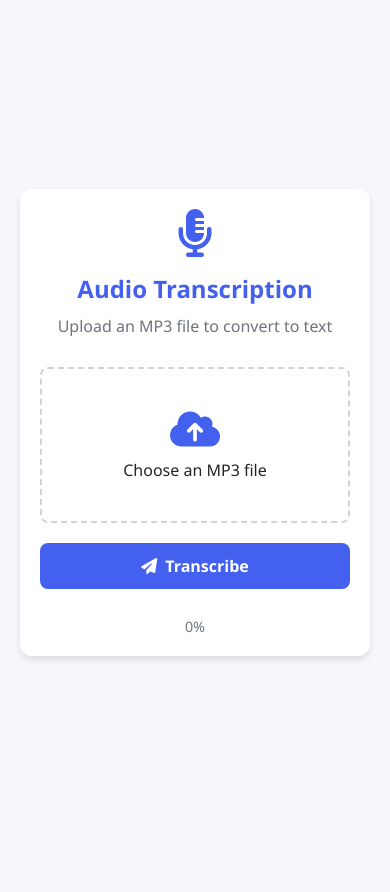
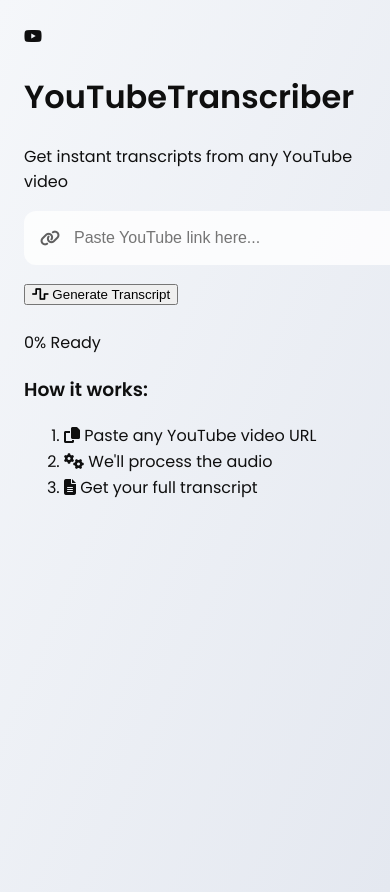
Before and after one commit to rishijeet/ytsynopsis, a FastAPI app: page / in a window 390 px wide; the page is wider, and only the part inside the window is pictured. Before the commit the page ends 660 px from the top of that part, so only its background shows below. Run offline with FastAPI, Linux system fonts and the light colour scheme.

Commit message:
UI change and direct YT link capability

```diff
--- a/app/main.py
+++ b/app/main.py
@@ -15,6 +15,7 @@
 import logging
 from pydantic import BaseModel
 import time
+from app.utils.youtube import download_audio
 
 # Load environment variables
 load_dotenv()
@@ -62,29 +63,36 @@
 async def home(request: Request):
     return templates.TemplateResponse("index.html", {"request": request})
 
-@app.post("/transcribe", response_class=HTMLResponse)
-async def transcribe_ui(request: Request, file: UploadFile = File(...)):
+@app.post("/transcribe")
+async def transcribe(request: Request, youtube_url: str = Form(...)):
     try:
-        with tempfile.NamedTemporaryFile(delete=False, suffix=".mp3") as tmp:
-            tmp.write(await file.read())
-            result = model.transcribe(tmp.name)
-            transcript = result["text"]
-        os.unlink(tmp.name)
+        if not youtube_url.startswith(('http://', 'https://')):
+            raise ValueError("Invalid URL format")
 
-        # Debug print to verify transcript
-        print(f"DEBUG - Transcript: {transcript}")
+        audio_path = download_audio(youtube_url)
 
-        return templates.TemplateResponse(
-            "result.html",
-            {
-                "request": request,
-                "transcript": transcript
-            }
-        )
+        try:
+            result = model.transcribe(audio_path)
+            return templates.TemplateResponse(
+                "result.html",
+                {"request": request, "transcript": result["text"]}
+            )
+        finally:
+            # Ensure cleanup even if transcription fails
+            if os.path.exists(audio_path):
+                os.unlink(audio_path)
+                temp_dir = os.path.dirname(audio_path)
+                if temp_dir.startswith(tempfile.gettempdir()):
+                    try:
+                        os.rmdir(temp_dir)
+                    except OSError:
+                        pass
+
     except Exception as e:
         return templates.TemplateResponse(
             "error.html",
-            {"request": request, "error": str(e)}
+            {"request": request, "error": str(e)},
+            status_code=400
         )
 
 # New endpoint for progress updates
--- a/requirements.txt
+++ b/requirements.txt
@@ -7,3 +7,4 @@
 ffmpeg-python
 python-dotenv
 pydantic
+yt-dlp
--- a/static/script.js
+++ b/static/script.js
@@ -107,3 +107,55 @@
         window.location.href = "/result";  // Redirect when done
     }
 };
+
+document.querySelector('form').addEventListener('submit', async (e) => {
+    e.preventDefault();
+
+    const form = e.target;
+    const formData = new FormData(form);
+    const youtubeUrl = formData.get('youtube_url');
+
+    try {
+        // Show loading state
+        document.getElementById('progressContainer').style.display = 'block';
+
+        const response = await fetch('/transcribe', {
+            method: 'POST',
+            headers: {
+                'Content-Type': 'application/x-www-form-urlencoded',
+            },
+            body: `youtube_url=${encodeURIComponent(youtubeUrl)}`
+        });
+
+        if (!response.ok) {
+            const errorData = await response.json();
+            throw new Error(errorData.detail || "Transcription failed");
+        }
+
+        const result = await response.text();
+        document.open();
+        document.write(result);
+        document.close();
+
+    } catch (error) {
+        console.error('Error:', error);
+        showErrorToast(error.message);  // Implement this UI function
+    } finally {
+        // Hide loading state
+        document.getElementById('progressContainer').style.display = 'none';
+    }
+});
+
+// static/script.js - Ensure proper form encoding
+async function submitForm() {
+  const formData = new URLSearchParams();
+  formData.append('youtube_url', youtubeUrlInput.value);
+
+  const response = await fetch('/transcribe', {
+    method: 'POST',
+    body: formData,
+    headers: {
+      'Content-Type': 'application/x-www-form-urlencoded',
+    }
+  });
+}
--- a/static/style.css
+++ b/static/style.css
@@ -1,139 +1,136 @@
+/* ======================== */
+/* Enhanced YouTube Transcriber Styles */
+/* ======================== */
 :root {
-    --primary: #4361ee;
-    --secondary: #3f37c9;
-    --light: #f8f9fa;
-    --dark: #212529;
-    --success: #4cc9f0;
-    --shadow: 0 4px 6px rgba(0, 0, 0, 0.1);
+  /* Modern YouTube-inspired palette */
+  --yt-red: #FF0000;
+  --yt-dark: #0F0F0F;
+  --yt-light: #F1F1F1;
+  --yt-gray: #606060;
+  --yt-blue: #3EA6FF;
+
+  /* Glassmorphism effects */
+  --glass-light: rgba(255, 255, 255, 0.25);
+  --glass-dark: rgba(0, 0, 0, 0.1);
+  --glass-border: rgba(255, 255, 255, 0.18);
+
+  /* Spacing system */
+  --space-xs: 0.5rem;
+  --space-sm: 1rem;
+  --space-md: 1.5rem;
+  --space-lg: 2rem;
+  --space-xl: 3rem;
 }
 
-* {
-    margin: 0;
-    padding: 0;
-    box-sizing: border-box;
-    font-family: 'Segoe UI', Tahoma, Geneva, Verdana, sans-serif;
+/* ======================== */
+/* Base Modernization */
+/* ======================== */
+body {
+  font-family: 'Poppins', -apple-system, BlinkMacSystemFont, sans-serif;
+  background: linear-gradient(to bottom right, #f5f7fa, #e4e8f0);
+  color: var(--yt-dark);
+  min-height: 100vh;
+  line-height: 1.6;
+  padding: var(--space-md);
 }
 
-body {
-    background-color: #f5f7fb;
-    color: var(--dark);
-    min-height: 100vh;
-    display: flex;
-    justify-content: center;
-    align-items: center;
-    padding: 20px;
-}
-
-.container {
-    width: 100%;
-    max-width: 800px;
-}
-
+/* ======================== */
+/* Enhanced Card System */
+/* ======================== */
 .card {
-    background: white;
-    border-radius: 12px;
-    box-shadow: var(--shadow);
-    padding: 30px;
-    transition: transform 0.3s ease;
+  background: var(--glass-light);
+  backdrop-filter: blur(12px);
+  border-radius: 16px;
+  border: 1px solid var(--glass-border);
+  box-shadow: 0 8px 32px var(--glass-dark);
+  padding: var(--space-lg);
+  transition: all 0.3s cubic-bezier(0.25, 0.8, 0.25, 1);
 }
 
 .card:hover {
-    transform: translateY(-5px);
+  transform: translateY(-4px);
+  box-shadow: 0 12px 40px rgba(0, 0, 0, 0.15);
 }
 
-.header {
-    text-align: center;
-    margin-bottom: 30px;
+/* ======================== */
+/* Modern Form Elements */
+/* ======================== */
+.input-group {
+  position: relative;
+  margin-bottom: var(--space-md);
 }
 
-.icon {
-    font-size: 3rem;
-    color: var(--primary);
-    margin-bottom: 15px;
+.input-group i {
+  position: absolute;
+  left: var(--space-md);
+  top: 50%;
+  transform: translateY(-50%);
+  color: var(--yt-gray);
+  transition: all 0.3s;
 }
 
-h1 {
-    color: var(--primary);
-    margin-bottom: 10px;
-    font-size: 1.8rem;
+input[type="url"] {
+  width: 100%;
+  padding: var(--space-md) var(--space-md) var(--space-md) calc(var(--space-md) * 3);
+  border: 2px solid transparent;
+  border-radius: 12px;
+  background: rgba(255, 255, 255, 0.8);
+  font-size: 1rem;
+  transition: all 0.3s;
 }
 
-p {
-    color: #6c757d;
-    font-size: 1rem;
+input[type="url"]:focus {
+  outline: none;
+  border-color: var(--yt-red);
+  background: white;
+  box-shadow: 0 0 0 4px rgba(255, 0, 0, 0.1);
 }
 
-/* Upload Form Styles */
-.upload-box {
-    display: flex;
-    flex-direction: column;
-    gap: 20px;
+/* ======================== */
+/* Animated Buttons */
+/* ======================== */
+.btn {
+  display: inline-flex;
+  align-items: center;
+  justify-content: center;
+  gap: var(--space-xs);
+  padding: var(--space-sm) var(--space-md);
+  border-radius: 12px;
+  font-weight: 500;
+  cursor: pointer;
+  transition: all 0.3s;
+  border: none;
 }
 
-.file-label {
-    border: 2px dashed #ced4da;
-    border-radius: 8px;
-    padding: 40px 20px;
-    text-align: center;
-    cursor: pointer;
-    transition: all 0.3s ease;
-    display: flex;
-    flex-direction: column;
-    align-items: center;
-    gap: 10px;
+.btn-primary {
+  background: var(--yt-red);
+  color: white;
 }
 
-.file-label:hover {
-    border-color: var(--primary);
-    background-color: rgba(67, 97, 238, 0.05);
+.btn-primary:hover {
+  background: #e60000;
+  transform: translateY(-2px);
+  box-shadow: 0 4px 12px rgba(255, 0, 0, 0.2);
 }
 
-.file-label i {
-    font-size: 2.5rem;
-    color: var(--primary);
-}
-
-#fileInput {
-    display: none;
-}
-
-.submit-btn {
-    background-color: var(--primary);
-    color: white;
-    border: none;
-    padding: 12px 20px;
-    border-radius: 8px;
-    font-size: 1rem;
-    font-weight: 600;
-    cursor: pointer;
-    transition: background-color 0.3s;
-    display: flex;
-    align-items: center;
-    justify-content: center;
-    gap: 8px;
-}
-
-.submit-btn:hover {
-    background-color: var(--secondary);
-}
-
-/* Progress Bar */
+/* ======================== */
+/* Enhanced Progress Bar */
+/* ======================== */
 .progress-container {
-    margin-top: 20px;
-    display: none;
+  margin-top: var(--space-md);
+  width: 100%;
 }
 
 .progress-bar {
   height: 8px;
-    background: linear-gradient(90deg, #4cc9f0, #4361ee);
+  background: linear-gradient(90deg, var(--yt-red), #ff6b6b);
   border-radius: 4px;
-    width: 0%; /* Start at 0 */
-    transition: none; /* GSAP handles animations */
+  width: 0%;
   position: relative;
   overflow: hidden;
 }
 
-.progress-bar::after {
+.progress-bar::before {
   content: '';
   position: absolute;
   top: 0;
@@ -143,10 +140,10 @@
   background: linear-gradient(
     90deg,
     transparent,
-        rgba(255, 255, 255, 0.5),
+    rgba(255, 255, 255, 0.7),
     transparent
   );
-    animation: shimmer 2s infinite;
+  animation: shimmer 1.5s infinite;
 }
 
 @keyframes shimmer {
@@ -154,88 +151,58 @@
   100% { transform: translateX(100%); }
 }
 
-.progress-text {
-    font-size: 0.9rem;
-    color: #6c757d;
-    text-align: center;
-    display: block;
-}
-
-/* Results Page Styles */
-.result-card {
-    max-width: 800px;
-}
-
+/* ======================== */
+/* Modern Transcript UI */
+/* ======================== */
 .transcript-container {
-    border: 1px solid #e9ecef;
-    border-radius: 8px;
-    margin: 20px 0;
+  border-radius: 12px;
+  background: rgba(255, 255, 255, 0.8);
+  margin: var(--space-md) 0;
+  overflow: hidden;
 }
 
 .transcript-header {
   display: flex;
   justify-content: space-between;
   align-items: center;
-    padding: 15px;
-    background-color: #f8f9fa;
-    border-bottom: 1px solid #e9ecef;
-    border-radius: 8px 8px 0 0;
+  padding: var(--space-sm) var(--space-md);
+  background: rgba(0, 0, 0, 0.03);
+  border-bottom: 1px solid rgba(0, 0, 0, 0.05);
 }
 
-.transcript-header span {
-    font-weight: 600;
-    color: var(--dark);
+.transcript-content {
+  padding: var(--space-md);
+  max-height: 60vh;
+  overflow-y: auto;
+  line-height: 1.8;
+  white-space: pre-wrap;
 }
 
+/* ======================== */
+/* Responsive Design */
+/* ======================== */
+@media (max-width: 768px) {
+  :root {
+    --space-md: 1rem;
+    --space-lg: 1.5rem;
+  }
+
+  .card {
+    padding: var(--space-md);
+  }
+}
+
+/* ======================== */
+/* Micro-interactions */
+/* ======================== */
 .copy-btn {
-    background-color: transparent;
-    border: 1px solid var(--primary);
-    color: var(--primary);
-    padding: 6px 12px;
-    border-radius: 4px;
-    cursor: pointer;
-    font-size: 0.9rem;
-    display: flex;
-    align-items: center;
-    gap: 5px;
-    transition: all 0.3s;
+  transition: all 0.2s;
 }
 
 .copy-btn:hover {
-    background-color: var(--primary);
-    color: white;
+  transform: scale(1.05);
 }
 
-.transcript-content {
-    padding: 20px;
-    white-space: pre-wrap;
-    line-height: 1.6;
-    max-height: 500px;
-    overflow-y: auto;
+.copy-btn:active {
+  transform: scale(0.98);
 }
-
-.home-link {
-    display: inline-flex;
-    align-items: center;
-    gap: 8px;
-    color: var(--primary);
-    text-decoration: none;
-    margin-top: 20px;
-    font-weight: 500;
-    transition: color 0.3s;
-}
-
-.home-link:hover {
-    color: var(--secondary);
-}
-
-/* Responsive Design */
-@media (max-width: 768px) {
-    .card {
-        padding: 20px;
-    }
-
-    h1 {
-        font-size: 1.5rem;
-    }
-}
--- a/templates/index.html
+++ b/templates/index.html
@@ -7,36 +7,52 @@
 <head>
     <meta charset="UTF-8">
     <meta name="viewport" content="width=device-width, initial-scale=1.0">
-    <title>Audio Transcriber</title>
+    <title>YouTube Transcriber</title>
+    <link href="https://fonts.googleapis.com/css2?family=Poppins:wght@400;500;600&display=swap" rel="stylesheet">
     <link rel="stylesheet" href="https://cdnjs.cloudflare.com/ajax/libs/font-awesome/6.4.0/css/all.min.css">
     <link rel="stylesheet" href="/static/style.css">
-    <script src="https://cdnjs.cloudflare.com/ajax/libs/gsap/3.11.4/gsap.min.js"></script>
 </head>
 <body>
-    <div class="container">
-        <div class="card">
-            <div class="header">
-                <i class="fas fa-microphone-alt icon"></i>
-                <h1>Audio Transcription</h1>
-                <p>Upload an MP3 file to convert to text</p>
+    <div class="app-container">
+        <header class="app-header">
+            <div class="logo">
+                <i class="fab fa-youtube"></i>
+                <h1>YouTube<span>Transcriber</span></h1>
+            </div>
+            <p class="tagline">Get instant transcripts from any YouTube video</p>
+        </header>
+
+        <main class="main-content">
+            <div class="input-card glassmorphism">
+                <form id="transcribeForm" method="POST" action="/transcribe">
+                    <div class="input-group">
+                        <i class="fas fa-link"></i>
+                        <input type="url" name="youtube_url"
+                               placeholder="Paste YouTube link here..." required>
+                    </div>
+                    <button type="submit" class="cta-button">
+                        <i class="fas fa-wave-square"></i> Generate Transcript
+                    </button>
+                </form>
+
+                <div class="progress-container" id="progressContainer">
+                    <div class="progress-bar" id="progressBar"></div>
+                    <div class="progress-details">
+                        <span id="progressText">0%</span>
+                        <span id="statusText">Ready</span>
+                    </div>
+                </div>
             </div>
 
-            <form action="/transcribe" method="post" enctype="multipart/form-data" class="upload-box" id="uploadForm">
-                <input type="file" name="file" id="fileInput" accept=".mp3" required>
-                <label for="fileInput" class="file-label">
-                    <i class="fas fa-cloud-upload-alt"></i>
-                    <span id="fileName">Choose an MP3 file</span>
-                </label>
-                <button type="submit" class="submit-btn">
-                    <i class="fas fa-paper-plane"></i> Transcribe
-                </button>
-            </form>
-
-            <div class="progress-container" id="progressContainer" style="display: block;">
-                <div class="progress-bar" id="progressBar"></div>
-                <span class="progress-text" id="progressText">0%</span>
+            <div class="instructions">
+                <h3>How it works:</h3>
+                <ol>
+                    <li><i class="fas fa-copy"></i> Paste any YouTube video URL</li>
+                    <li><i class="fas fa-cogs"></i> We'll process the audio</li>
+                    <li><i class="fas fa-file-alt"></i> Get your full transcript</li>
+                </ol>
             </div>
-        </div>
+        </main>
     </div>
 
     <script src="/static/script.js"></script>
```
Also changed, not shown: app/schema.py (added, +10 -0 lines), app/utils/youtube.py (added, +44 -0 lines), templates/error.html (+46 -0 lines), templates/result.html (+43 -36 lines). Lines whose indentation alone changed are shown as unchanged.
